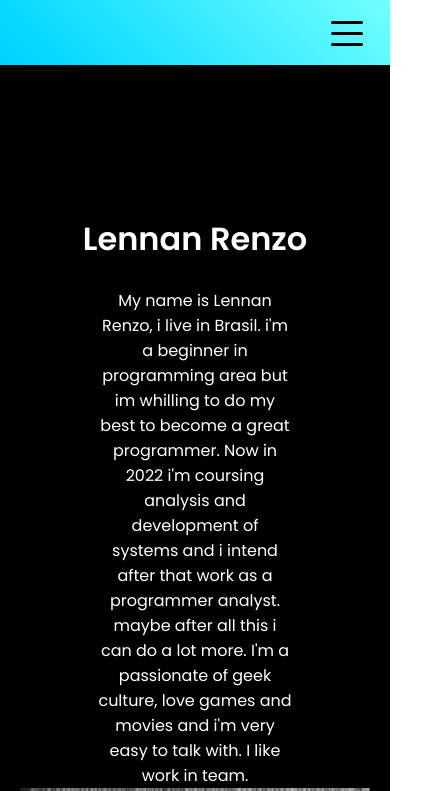
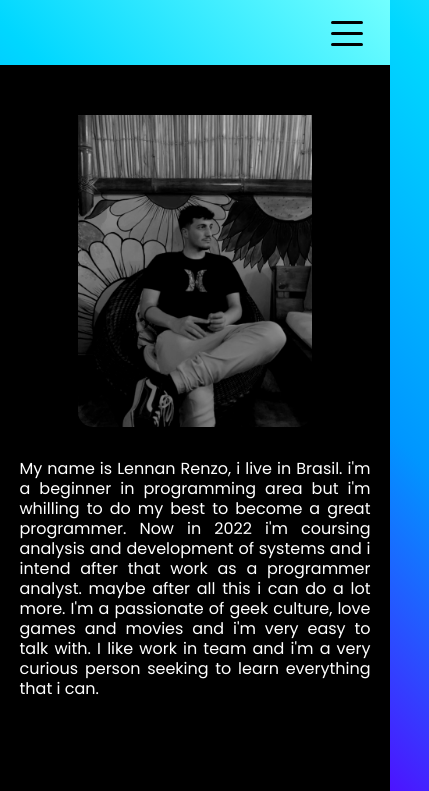
Before and after one commit to LENNANrnz/Portfolio, a plain HTML site: page index.html in a window 390 px wide. Shown: the top 791 px of the page, 429 px wide, since content can reach past the window. Drawn offline with Linux system fonts and the light colour scheme; a script that the page names is missing.

Commit message:
about me almost finished

```diff
--- a/body/about_me/aboutme.css
+++ b/body/about_me/aboutme.css
@@ -1,24 +1,123 @@
-
-
 .about_me {
-    text-align: center;
-    background-color: rgb(0, 0, 0);
-    color: white;
-
-}
-
-.about_me h1 {
-    padding-top: 150px;
-    margin-bottom: 25px;
+  text-align: center;
+  background-color: rgb(0, 0, 0);
+  color: white;
+  height: 100vh;
+  text-align: justify;
+  align-items: center;
+  display: flex;
+  position: relative;
 }
 
 .about_me p {
-    width: 50%;
-    text-align: center;
-    margin: auto;
-    text-justify: auto;
+  text-justify: auto;
+  font-size: 22px;
+  line-height: 40px;
+  width: 600px;
+  margin-left: 15%;
+  margin-right: 5%;
 }
 
 #imagem_aboutme {
+  margin-left: 15%;
+  border-radius: 15px;
+  width: 30%;
+}
 
+@media (max-width: 1180px) {
+  .about_me {
+    display: inline-block;
+    height: 100vh;
+  }
+
+  .about_me p {
+    line-height: 27px;
+    padding-top: 50px;
+    margin: auto;
+    width: 90%;
+  }
+
+  #imagem_aboutme {
+    text-align: center;
+    border-radius: 15px;
+    padding-top: 150px;
+    transform: translate(-50%, 0%);
+    margin-left: 50%;
+    width: 60%;
+  }
 }
+
+@media (max-width: 556px) {
+  .about_me {
+    display: inline-block;
+    height: 100vh;
+  }
+
+  .about_me p {
+    margin: auto;
+    font-size: 16px;
+    line-height: 20px;
+    padding-top: 25px;
+
+    width: 90%;
+  }
+
+  #imagem_aboutme {
+    border-radius: 15px;
+    text-align: center;
+    padding-top: 100px;
+    transform: translate(-50%, 0%);
+    margin-left: 50%;
+    width: 60%;
+  }
+}
+
+@media (max-width: 390px) {
+  .about_me {
+    display: inline-block;
+    height: 100vh;
+  }
+
+  .about_me p {
+    margin: auto;
+    font-size: 16px;
+    line-height: 20px;
+    padding-top: 25px;
+
+    width: 90%;
+  }
+
+  #imagem_aboutme {
+    border-radius: 15px;
+    text-align: center;
+    padding-top: 50px;
+    transform: translate(-50%, 0%);
+    margin-left: 50%;
+    width: 60%;
+  }
+}
+
+@media (max-width: 320px) {
+  .about_me {
+    display: inline-block;
+    height: 100vh;
+  }
+
+  .about_me p {
+    margin: auto;
+    font-size: 14px;
+    line-height: 16px;
+    padding-top: 5px;
+
+    width: 90%;
+  }
+
+  #imagem_aboutme {
+    border-radius: 15px;
+    text-align: center;
+    padding-top: 35px;
+    transform: translate(-50%, 0%);
+    margin-left: 50%;
+    width: 50%;
+  }
+}
--- a/header/header.css
+++ b/header/header.css
@@ -101,7 +101,7 @@ transition: all .5s;}
     }
 }
 
-@media (max-width:685px) {
+@media (max-width:720px) {
 
 
 
--- a/index.html
+++ b/index.html
@@ -49,9 +49,11 @@
 <main>
 
         <div class="about_me">
-            <h1>Lennan Renzo</h1>
-            <p>My name is Lennan Renzo, i live in Brasil. i'm a beginner in programming area but im whilling to do my best to become a great programmer. Now in 2022 i'm coursing analysis and development of systems and i intend after that work as a programmer analyst. maybe after all this i can do a lot more. I'm a passionate of geek culture, love games and movies and i'm very easy to talk with. I like work in team.  </p>
-            <img src="imgs/profile.jpg" alt="myselffs" id="imagem_aboutme" width="350px">
+
+            <img src="imgs/profile.jpg" alt="myselffs" id="imagem_aboutme">
+
+            <p>  My name is Lennan Renzo, i live in Brasil. i'm a beginner in programming area but i'm whilling to do my best to become a great programmer. Now in 2022 i'm coursing analysis and development of systems and i intend after that work as a programmer analyst. maybe after all this i can do a lot more. I'm a passionate of geek culture, love games and movies and i'm very easy to talk with. I like work in team and i'm a very curious person seeking to learn everything that i can.</p>
+
         </div>
 
 
```
